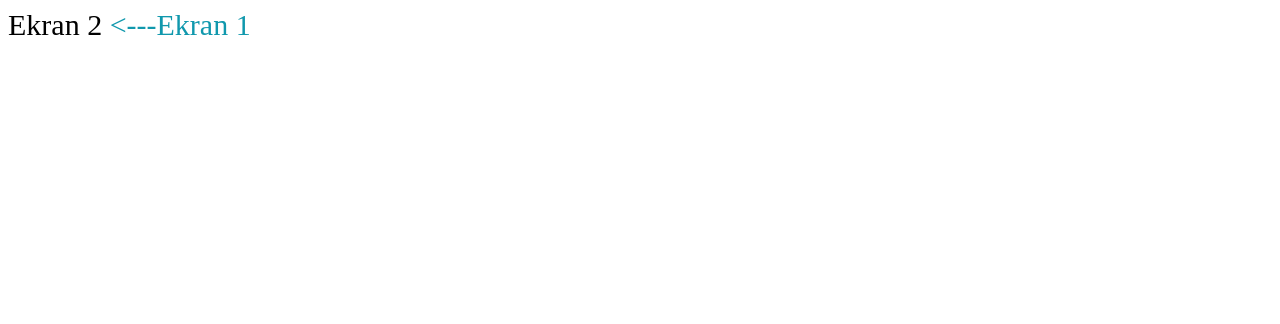
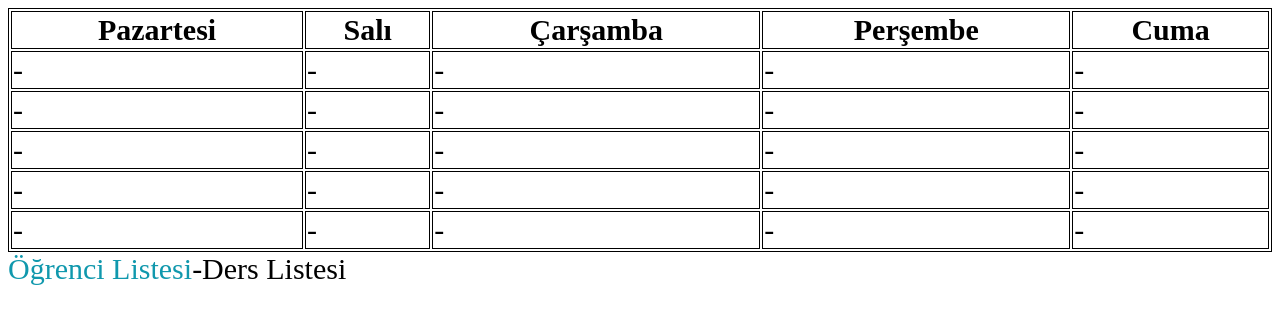
Before and after one commit to alikendir0/0001, a plain HTML site: page test.html in a window 1280 px wide. Drawn offline with Linux system fonts and the light colour scheme.

Commit message:
modifications to the navigation button

```diff
--- a/indexStyle.css
+++ b/indexStyle.css
@@ -1,5 +1,7 @@
 body {
   font-size: 30px;
+  display: flex;
+  flex-direction: column;
 }
 a:link {
   color: #1098ad;
--- a/test.html
+++ b/test.html
@@ -2,9 +2,53 @@
 <html>
   <head>
     <link href="testStyle.css" rel="stylesheet" />
-    <title>Test</title>
+    <title>Ders Listesi</title>
   </head>
   <body>
-    Ekran 2 <a href="index.html"><---Ekran 1</a>
+    <table>
+      <tr>
+        <th>Pazartesi</th>
+        <th>Salı</th>
+        <th>Çarşamba</th>
+        <th>Perşembe</th>
+        <th>Cuma</th>
+      </tr>
+      <tr>
+        <td>-</td>
+        <td>-</td>
+        <td>-</td>
+        <td>-</td>
+        <td>-</td>
+      </tr>
+      <tr>
+        <td>-</td>
+        <td>-</td>
+        <td>-</td>
+        <td>-</td>
+        <td>-</td>
+      </tr>
+      <tr>
+        <td>-</td>
+        <td>-</td>
+        <td>-</td>
+        <td>-</td>
+        <td>-</td>
+      </tr>
+      <tr>
+        <td>-</td>
+        <td>-</td>
+        <td>-</td>
+        <td>-</td>
+        <td>-</td>
+      </tr>
+      <tr>
+        <td>-</td>
+        <td>-</td>
+        <td>-</td>
+        <td>-</td>
+        <td>-</td>
+      </tr>
+    </table>
   </body>
+  <footer><a href="index.html">Öğrenci Listesi</a>-Ders Listesi</footer>
 </html>
--- a/testStyle.css
+++ b/testStyle.css
@@ -1,6 +1,9 @@
 body {
   font-size: 30px;
+  display: flex;
+  flex-direction: column;
 }
+
 a:link {
   color: #1098ad;
   text-decoration: none;
@@ -17,3 +20,9 @@ a:hover {
 a:active {
   background-color: rgba(0, 0, 0, 0.363);
 }
+
+table,
+th,
+td {
+  border: 1px solid black;
+}
```
Also changed, not shown: index.html (+2 -2 lines).
